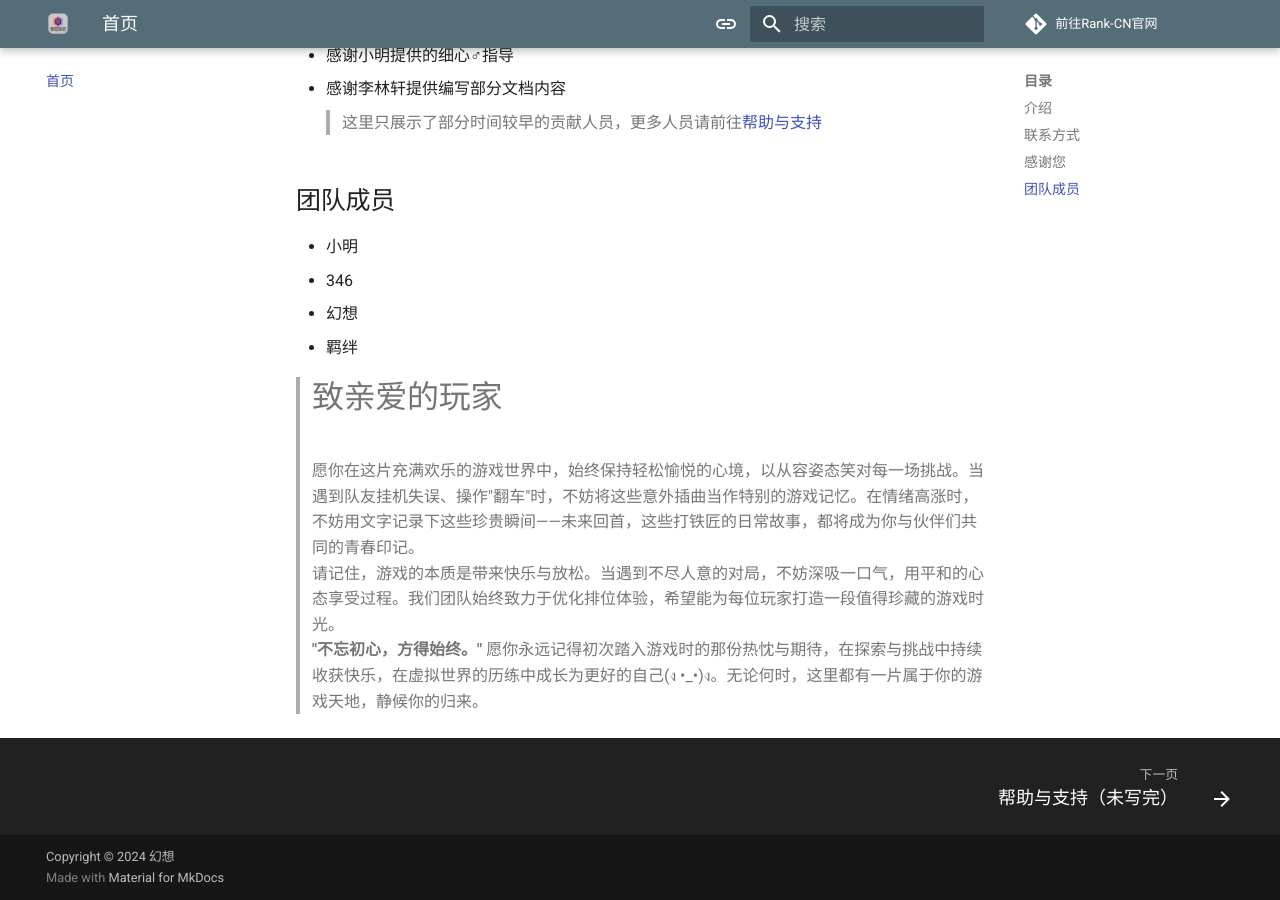
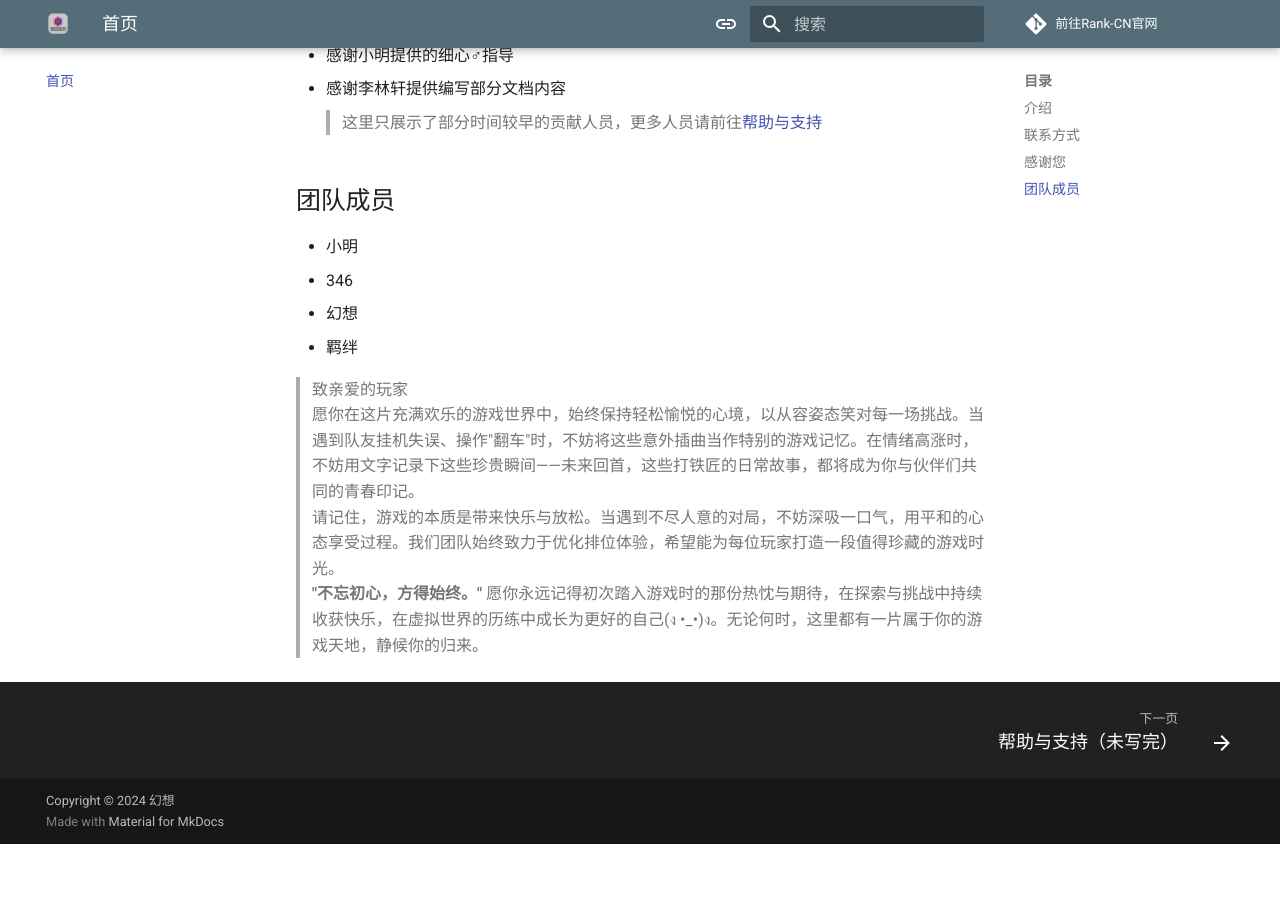
Before and after one commit to Mitpoppy/rw-rank-docs, an MkDocs documentation site: the page built from docs/index.md, in a window 1280 px wide and 900 px high, scrolled down 1412 px. Built offline with MkDocs 1.6.1 and Material for MkDocs 9.7.7, drawn with Linux system fonts in a browser that asks for light colours; after the commit the page ends 2256 px from its top, so only the background shows below that.

```diff
--- a/docs/index.md
+++ b/docs/index.md
@@ -36,7 +36,7 @@ Q群：[370158232](http://qm.qq.com/cgi-bin/qm/qr?_wv=1027&k=SJL2UIorufO3dSU7urO
 - 幻想
 - 羁绊
 
-> # 致亲爱的玩家
+> 致亲爱的玩家
 愿你在这片充满欢乐的游戏世界中，始终保持轻松愉悦的心境，以从容姿态笑对每一场挑战。当遇到队友挂机失误、操作"翻车"时，不妨将这些意外插曲当作特别的游戏记忆。在情绪高涨时，不妨用文字记录下这些珍贵瞬间——未来回首，这些打铁匠的日常故事，都将成为你与伙伴们共同的青春印记。
 请记住，游戏的本质是带来快乐与放松。当遇到不尽人意的对局，不妨深吸一口气，用平和的心态享受过程。我们团队始终致力于优化排位体验，希望能为每位玩家打造一段值得珍藏的游戏时光。
 **"不忘初心，方得始终。"** 愿你永远记得初次踏入游戏时的那份热忱与期待，在探索与挑战中持续收获快乐，在虚拟世界的历练中成长为更好的自己(ง •_•)ง。无论何时，这里都有一片属于你的游戏天地，静候你的归来。
```
